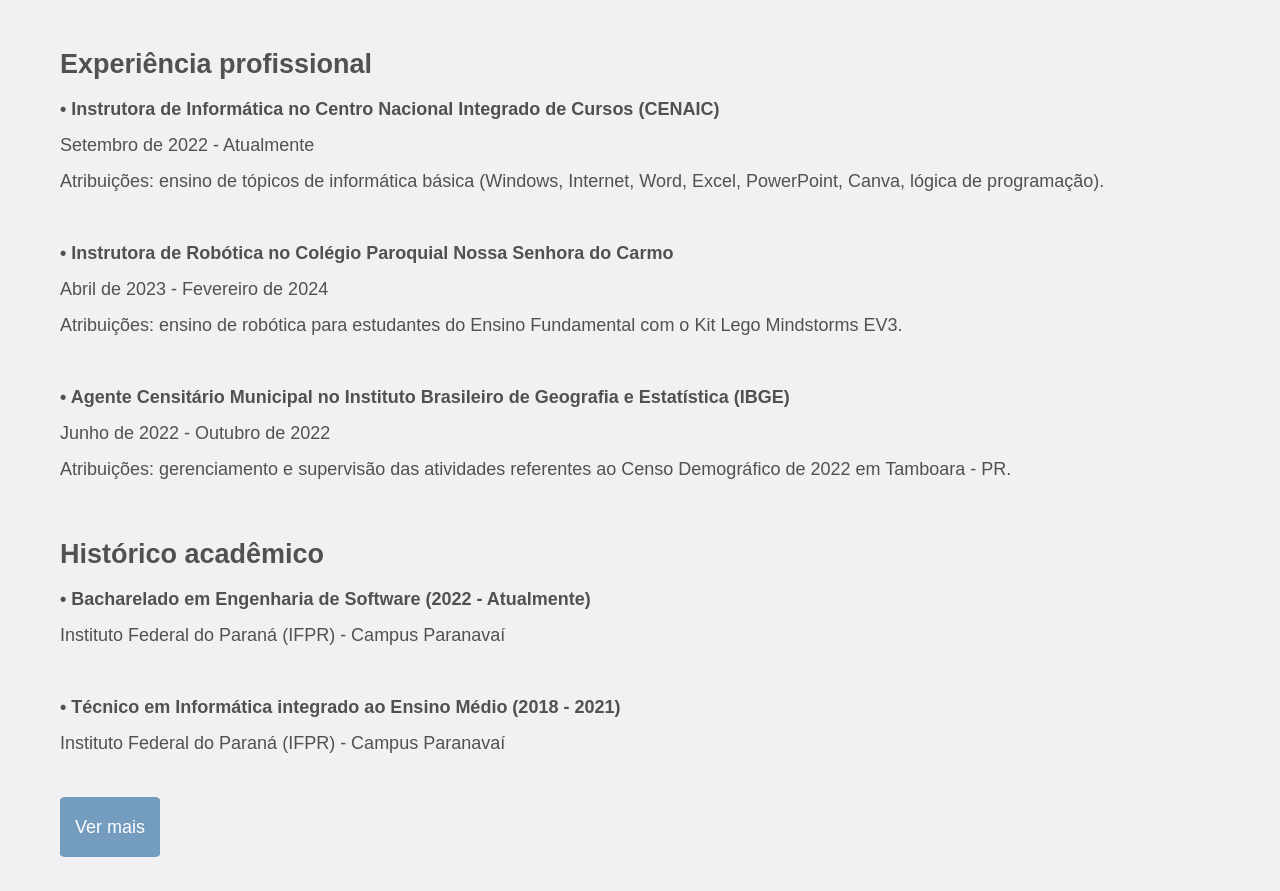
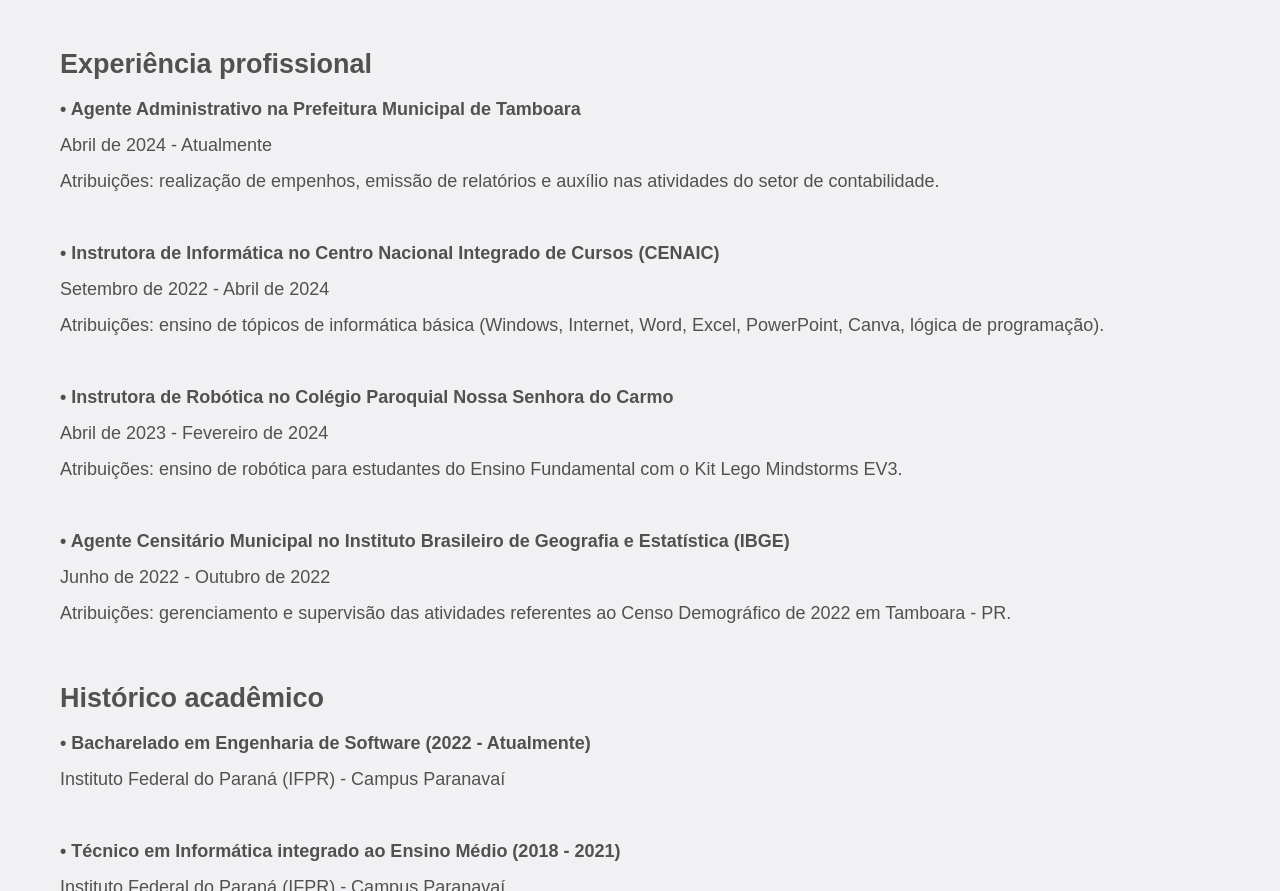
Before and after one commit to carlasoliveira/Portfolio, a plain HTML site: page index.html in a window 1280 px wide. Shown: the part 812-1703 px from the top of the page. Drawn offline with Linux system fonts and the light colour scheme.

Commit message:
Atualização das informações - Seção de experiência

```diff
--- a/index.html
+++ b/index.html
@@ -62,8 +62,13 @@
         </section>
         <section id="professional-experience" class="content-section">
             <h1>Experiência profissional</h1>
+            <h4>• Agente Administrativo na Prefeitura Municipal de Tamboara</h4>
+            <p> Abril de 2024 - Atualmente <br>
+                Atribuições: realização de empenhos, emissão de relatórios e auxílio nas atividades do setor de contabilidade.
+            </p>
+            <br>
             <h4>• Instrutora de Informática no Centro Nacional Integrado de Cursos (CENAIC)</h4>
-            <p> Setembro de 2022 - Atualmente <br>
+            <p> Setembro de 2022 - Abril de 2024 <br>
                 Atribuições: ensino de tópicos de informática básica (Windows, Internet, Word, Excel, PowerPoint,
                 Canva, lógica de programação).
             </p>
--- a/style/style.css
+++ b/style/style.css
@@ -28,7 +28,7 @@ header {
   clear: both;
   display: table;
 }
-
+/*Conteúdo das seções*/
 .content-section {
   color: #515151;
   text-align: justify;
```
